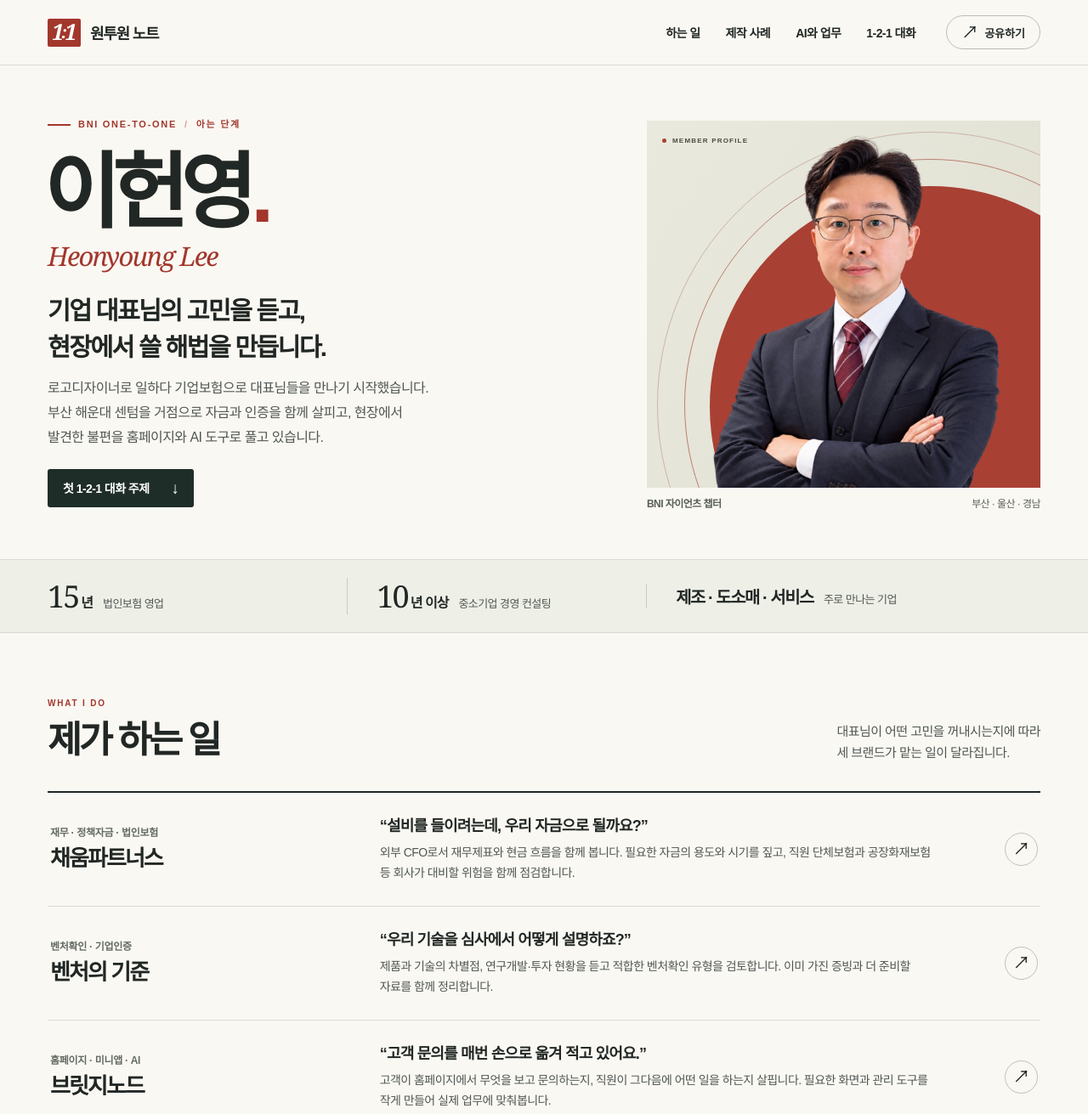
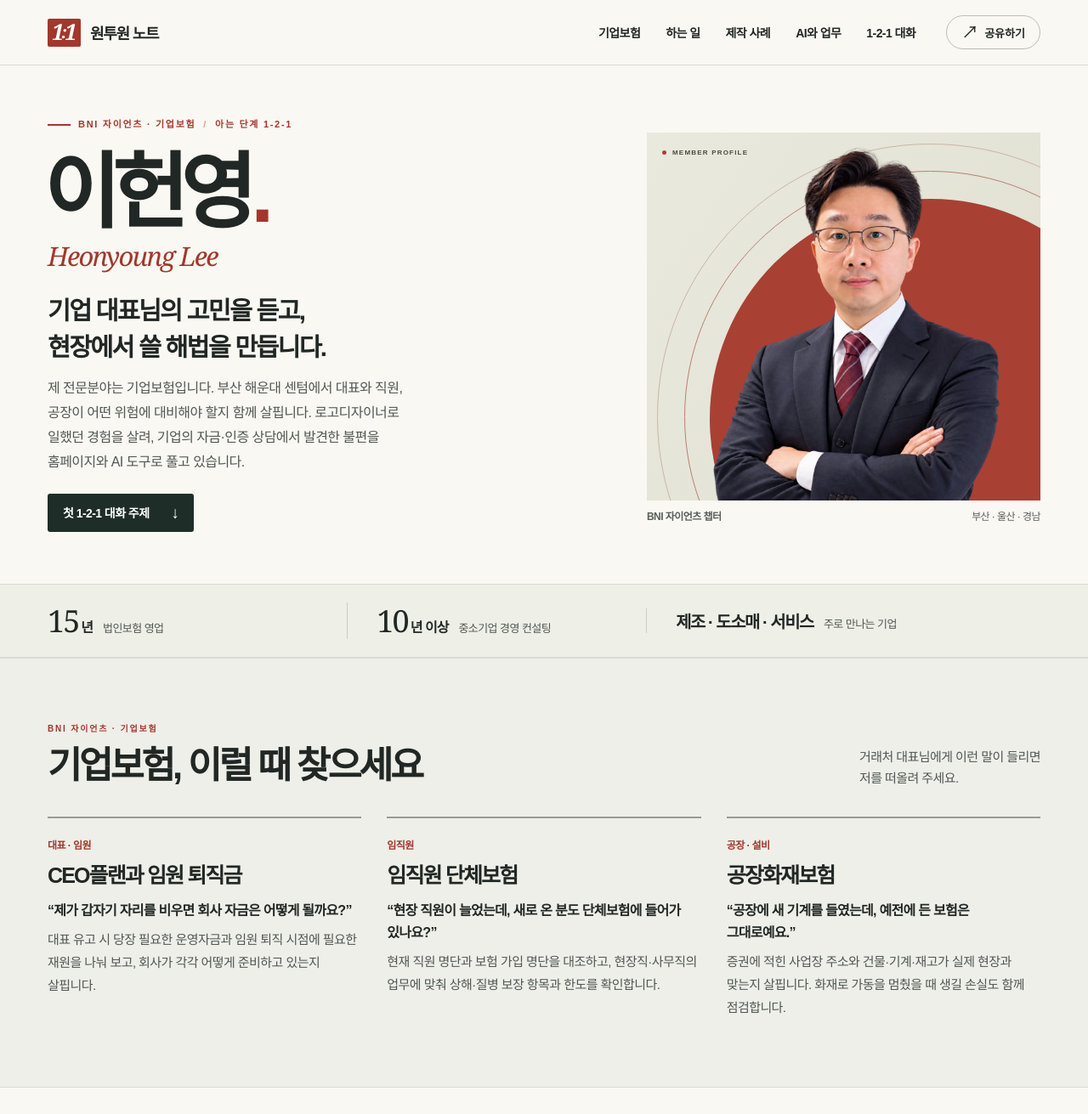
Before and after one commit to calmgrou7/chaeum, a plain HTML site: page public/index.html in a window 1280 px wide. Shown: the top 1311 px of the page at 85% size. Drawn offline with Linux system fonts and the light colour scheme.

Commit message:
Introduce corporate insurance as the BNI specialty with three referral scenarios

```diff
--- a/public/index.html
+++ b/public/index.html
@@ -3,26 +3,32 @@
 <head>
 <meta charset="utf-8"><meta name="viewport" content="width=device-width, initial-scale=1">
 <title>이헌영의 원투원 노트 | BNI 아는 단계 1-2-1</title>
-<meta name="description" content="기업보험에서 시작해 재무·인증 상담과 웹·AI 도구 제작까지. BNI 자이언츠 이헌영의 일과 첫 1-2-1에서 나누고 싶은 이야기입니다.">
+<meta name="description" content="CEO플랜·임직원 단체보험·공장화재보험부터 재무·인증 상담과 웹·AI 도구 제작까지. BNI 자이언츠 이헌영의 일과 첫 1-2-1에서 나누고 싶은 이야기입니다.">
 <meta name="theme-color" content="#f8f6f1"><meta name="robots" content="noindex,follow">
-<meta property="og:url" content="https://heonyoung-bni-121.onrender.com/"><meta property="og:type" content="website"><meta property="og:locale" content="ko_KR"><meta property="og:title" content="이헌영의 원투원 노트 | BNI 1-2-1"><meta property="og:description" content="제가 어떤 일을 하는지, 어떤 대표님을 만나면 서로 도움이 될지 담았습니다. 첫 미팅 전에 가볍게 읽어주세요."><meta property="og:image" content="https://heonyoung-bni-121.onrender.com/assets/share.jpg"><meta property="og:image:width" content="1200"><meta property="og:image:height" content="630">
+<meta property="og:url" content="https://heonyoung-bni-121.onrender.com/"><meta property="og:type" content="website"><meta property="og:locale" content="ko_KR"><meta property="og:title" content="기업보험 이헌영의 원투원 노트 | BNI 1-2-1"><meta property="og:description" content="BNI 자이언츠에서 기업보험을 맡고 있는 이헌영입니다. 대표·직원·공장의 위험을 함께 살피는 일과 첫 1-2-1에서 나눌 이야기를 담았습니다."><meta property="og:image" content="https://heonyoung-bni-121.onrender.com/assets/share.jpg"><meta property="og:image:width" content="1200"><meta property="og:image:height" content="630">
 <link rel="icon" href="assets/mark.png"><link rel="stylesheet" href="style.css"><script src="page.js" defer></script>
+<style>
+#insurance .systems article{display:block}
+#insurance .systems .voice{font-size:16px;line-height:1.6;font-weight:700;color:var(--ink);margin:10px 0 7px}
+#insurance .status{color:var(--accent)}
+@media(max-width:760px){#insurance .systems h3{margin-top:6px}}
+</style>
 </head>
 <body>
 <a class="skip" href="#main">본문으로 이동</a>
 <header><div class="wrap top">
   <a class="mast" href="#intro" aria-label="원투원 노트 처음으로"><span class="mark" aria-hidden="true">1<span>:</span>1</span><span>원투원 노트</span></a>
-  <nav aria-label="페이지 메뉴"><a href="#brands">하는 일</a><a href="#projects">제작 사례</a><a href="#systems">AI와 업무</a><a href="#meeting">1-2-1 대화</a></nav>
+  <nav aria-label="페이지 메뉴"><a href="#insurance">기업보험</a><a href="#brands">하는 일</a><a href="#projects">제작 사례</a><a href="#systems">AI와 업무</a><a href="#meeting">1-2-1 대화</a></nav>
   <button type="button" class="share" data-share><span class="share-symbol" aria-hidden="true">↗</span> 공유하기</button>
 </div></header>
 <main id="main">
 <section id="intro" class="wrap hero" aria-labelledby="hero-name">
  <div class="intro-copy">
-  <div class="over"><i></i> BNI ONE-TO-ONE <span>/</span> 아는 단계</div>
+  <div class="over"><i></i> BNI 자이언츠 · 기업보험 <span>/</span> 아는 단계 1-2-1</div>
   <h1 id="hero-name">이헌영<span class="period">.</span></h1>
   <div class="signature" lang="en">Heonyoung Lee</div>
   <p class="hero-line">기업 대표님의 고민을 듣고,<br>현장에서 쓸 해법을 만듭니다.</p>
-  <p class="hero-body">로고디자이너로 일하다 기업보험으로 대표님들을 만나기 시작했습니다. 부산 해운대 센텀을 거점으로 자금과 인증을 함께 살피고, 현장에서 발견한 불편을 홈페이지와 AI 도구로 풀고 있습니다.</p>
+  <p class="hero-body">제 전문분야는 기업보험입니다. 부산 해운대 센텀에서 대표와 직원, 공장이 어떤 위험에 대비해야 할지 함께 살핍니다. 로고디자이너로 일했던 경험을 살려, 기업의 자금·인증 상담에서 발견한 불편을 홈페이지와 AI 도구로 풀고 있습니다.</p>
   <a class="primary" href="#meeting">첫 1-2-1 대화 주제 <span aria-hidden="true">↓</span></a>
  </div>
  <figure class="portrait">
@@ -35,6 +41,15 @@
  <div><strong>10<span>년 이상</span></strong><p>중소기업 경영 컨설팅</p></div>
  <div class="clients"><strong>제조 · 도소매 · 서비스</strong><p>주로 만나는 기업</p></div>
 </div></div>
+<section id="insurance" class="projects" aria-labelledby="insurance-title"><div class="wrap section">
+ <div class="section-kicker">BNI 자이언츠 · 기업보험</div>
+ <div class="section-intro"><h2 id="insurance-title">기업보험, 이럴 때 찾으세요</h2><p>거래처 대표님에게 이런 말이 들리면<br class="wide"> 저를 떠올려 주세요.</p></div>
+ <div class="systems">
+  <article><div class="status">대표 · 임원</div><h3>CEO플랜과 임원 퇴직금</h3><p class="voice">“제가 갑자기 자리를 비우면 회사 자금은 어떻게 될까요?”</p><p>대표 유고 시 당장 필요한 운영자금과 임원 퇴직 시점에 필요한 재원을 나눠 보고, 회사가 각각 어떻게 준비하고 있는지 살핍니다.</p></article>
+  <article><div class="status">임직원</div><h3>임직원 단체보험</h3><p class="voice">“현장 직원이 늘었는데, 새로 온 분도 단체보험에 들어가 있나요?”</p><p>현재 직원 명단과 보험 가입 명단을 대조하고, 현장직·사무직의 업무에 맞춰 상해·질병 보장 항목과 한도를 확인합니다.</p></article>
+  <article><div class="status">공장 · 설비</div><h3>공장화재보험</h3><p class="voice">“공장에 새 기계를 들였는데, 예전에 든 보험은 그대로예요.”</p><p>증권에 적힌 사업장 주소와 건물·기계·재고가 실제 현장과 맞는지 살핍니다. 화재로 가동을 멈췄을 때 생길 손실도 함께 점검합니다.</p></article>
+ </div>
+</div></section>
 <section id="brands" class="wrap section" aria-labelledby="brand-title">
  <div class="section-kicker">WHAT I DO</div><div class="section-intro"><h2 id="brand-title">제가 하는 일</h2><p>대표님이 어떤 고민을 꺼내시는지에 따라<br class="wide"> 세 브랜드가 맡는 일이 달라집니다.</p></div>
  <div class="brand-list">
@@ -64,7 +79,7 @@
  <div><span>함께 아이디어 찾기</span><p>멤버님의 회사에서 매주 반복하는 일 중<br class="wide"> 하나만 줄일 수 있다면 어떤 일인가요?</p></div>
  <div><span>제가 만나고 싶은 대표님</span><p>특히 부동산을 보유한 가족법인 대표님을 만나고 싶습니다. “공장을 옮기고 싶다”, “매출은 있는데 돈이 없다”, “자녀에게 어떻게 넘겨줄까” 같은 말이 들리면 저를 떠올려 주세요.</p></div><div><span>함께 일하고 싶은 멤버</span><p>세무사·법무사·변호사, 공장 전문 공인중개사·감정평가사, 은행 PB와 함께 기업의 상황을 살피고 싶습니다. 멤버님은 제가 어떤 분을 만날 때 소개해 드리면 좋을까요?</p></div></div>
 </div></section>
-<section class="wrap introduction" aria-labelledby="ref-title"><div><div class="section-kicker">INTRODUCTION</div><h2 id="ref-title">이렇게 소개해 주세요</h2></div><div class="ref-body"><blockquote id="referral-text">“기업 자금이나 인증 준비가 막힐 때 함께 들여다봐 주는 이헌영 대표를 소개할게요. 직원들이 매번 손으로 하는 일도 홈페이지나 AI 도구로 줄일 방법이 있을지 같이 봐주는 분이에요.”</blockquote><button class="textlink" id="copy-intro" type="button">소개 문구 복사 <span aria-hidden="true">⧉</span></button></div></section>
+<section class="wrap introduction" aria-labelledby="ref-title"><div><div class="section-kicker">INTRODUCTION</div><h2 id="ref-title">이렇게 소개해 주세요</h2></div><div class="ref-body"><blockquote id="referral-text">“기업보험을 하는 이헌영 대표를 소개할게요. 공장을 옮겼거나 직원이 늘었다면 지금 보험이 달라진 회사 상황에 맞는지 같이 봐주는 분이에요. 자금이나 인증, 반복되는 업무를 줄이는 방법도 함께 의논할 수 있어요.”</blockquote><button class="textlink" id="copy-intro" type="button">소개 문구 복사 <span aria-hidden="true">⧉</span></button></div></section>
 </main>
 <footer><div class="wrap foot"><div><b>이헌영의 원투원 노트</b><small>BNI 자이언츠 챕터 · 2026년 11월</small></div><div style="display:flex;gap:16px;align-items:center"><a href="/BNI-121-Profile.html" download="BNI_121_이헌영.html">HTML 저장 ↓</a><a href="#intro">처음으로 ↑</a></div></div></footer>
 <dialog id="copy-dialog"><div class="dialog-body"><h2 id="copy-title">내용 복사</h2><p>아래 내용을 선택해 복사해 주세요.</p><textarea aria-labelledby="copy-title" readonly></textarea><button type="button" class="primary">닫기</button></div></dialog>
```
